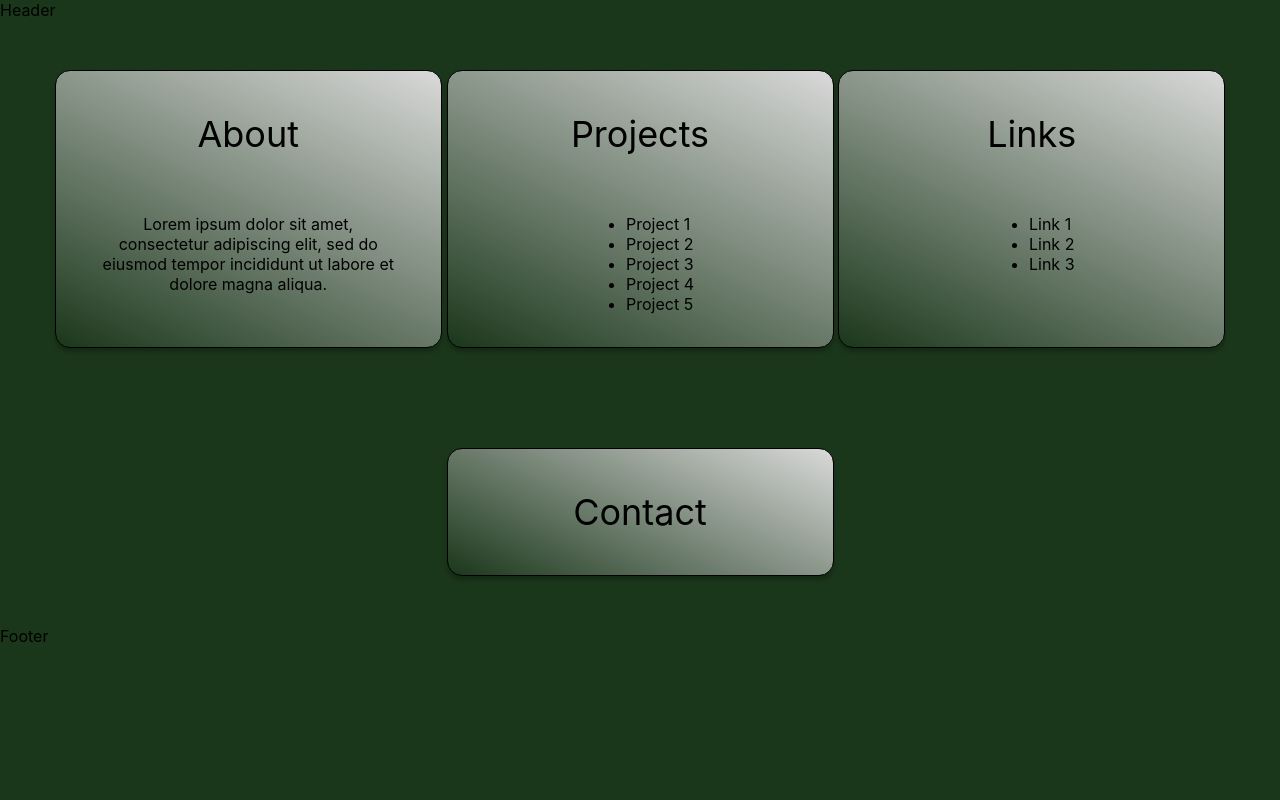
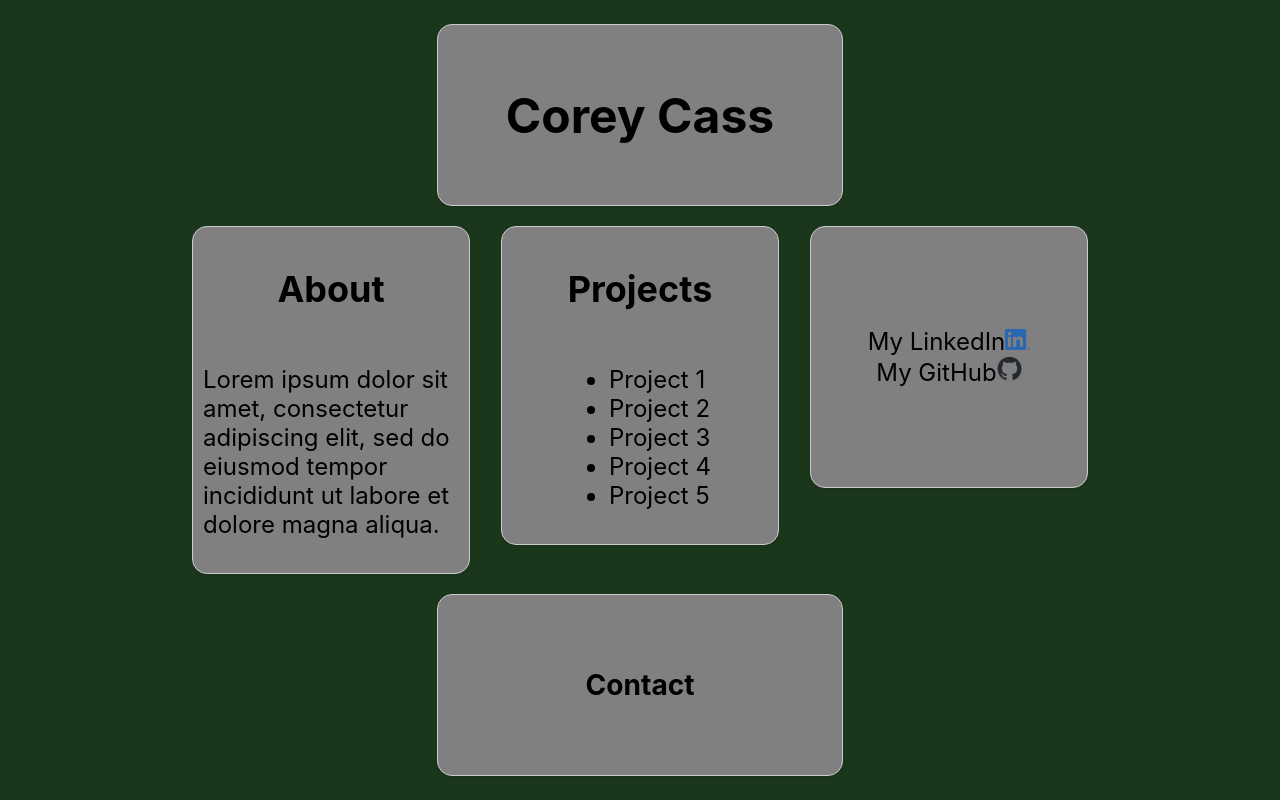
Before and after one commit to TheLavitz/portfolio, a React app in the folder home-page/: page / in a window 1280 px wide. Built offline with nearby package versions, Linux system fonts and the light colour scheme.

Commit message:
Starting to come together

```diff
--- a/home-page/src/Home.css
+++ b/home-page/src/Home.css
@@ -1,20 +1,58 @@
-.layout {
-    display: flex;
-    padding: 50px;
-    margin: auto;
-    flex-wrap: wrap;
-    /* align-content: center; */
-    flex-direction: row;
-    justify-content: space-evenly;
-    align-items: stretch;
+body {
+  margin: 0;
+  padding: 0;
+  display: flex;
+  align-items: center;
+  justify-content: center;
+  height: 100vh;
 }
-.contact {
-    display: flex;
-    padding: 50px;
-    margin: auto;
-    flex-wrap: wrap;
-    /* align-content: center; */
-    flex-direction: row;
-    justify-content: space-evenly;
-    align-items: stretch;
+.table {
+  display: flex;
+  flex-direction: column;
+  align-items: center;
 }
+.spread {
+  display: flex;
+  justify-content: space-between;
+  width: 70vw;
+  margin-top: 20px;
+  margin-bottom: 20px;
+}
+.card {
+  padding: 10px;
+  width: 20vw;
+  min-width: min-content;
+  height: 30vh;
+  min-height: min-content;
+  background-color: #808080;
+  border: 1px solid #ccc;
+  border-radius: 15px;
+  display: flex;
+  flex-direction: column;
+  align-items: center;
+  justify-content: center;
+  font-size: 1.5rem;
+  box-shadow: 0 2px 4px rgba(0, 0, 0, 0.1);
+  overflow: hidden;
+  text-overflow: ellipsis;
+}
+.horizontal-card {
+  padding: 10px;
+  width: 30vw;
+  height: 20vh;
+  background-color: #808080;
+  border: 1px solid #ccc;
+  border-radius: 15px;
+  display: flex;
+  flex-direction: column;
+  align-items: center;
+  justify-content: center;
+  font-size: 1.5rem;
+  box-shadow: 0 2px 4px rgba(0, 0, 0, 0.1);
+  overflow: hidden;
+  text-overflow: ellipsis;
+}
+a {
+    text-decoration: none;
+    color: inherit;
+}
--- a/home-page/src/Home.js
+++ b/home-page/src/Home.js
@@ -1,25 +1,23 @@
 import React from "react";
-import Header from "./components/Header";
+import Title from "./components/Title";
 import About from "./components/About";
 import Projects from "./components/Projects";
 import Links from "./components/Links";
 import Contact from "./components/Contact";
-import Footer from "./components/Footer";
 import "./Home.css";
 
 const Home = () => {
   return (
     <>
-      <Header />
-      <div className="layout">
-        <About />
-        <Projects />
-        <Links />
-      </div>
-      <div className="contact">
+      <div className="table">
+        <Title />
+        <div className="spread">
+          <About />
+          <Projects />
+          <Links />
+        </div>
         <Contact />
       </div>
-      <Footer />
     </>
   );
 };
--- a/home-page/src/components/About.css
+++ /dev/null
@@ -1,33 +0,0 @@
-.card {
-  width: 25%;
-  display: inline-flex;
-  padding: 17px 45px;
-  flex-direction: column;
-  align-items: center;
-  gap: 18px;
-  border-radius: 15px;
-  border: 1px solid #000;
-  background: linear-gradient(
-    206deg,
-    #d9d9d9 -0.04%,
-    rgba(217, 217, 217, 0) 99.96%
-  );
-  box-shadow: 0px 4px 4px 0px rgba(0, 0, 0, 0.25);
-}
-h1 {
-  /* color: #fff; */
-  font-family: Inter;
-  font-size: 36px;
-  font-style: normal;
-  font-weight: 400;
-  line-height: normal;
-}
-p {
-  /* color: #fff; */
-  text-align: center;
-  font-family: Inter;
-  font-size: 16px;
-  font-style: normal;
-  font-weight: 400;
-  line-height: normal;
-}
--- a/home-page/src/components/About.js
+++ b/home-page/src/components/About.js
@@ -1,13 +1,15 @@
-import React from 'react'
-import "./About.css"
+import React from "react";
 
 const About = () => {
   return (
     <div className="card">
-      <h1>About</h1>
-      <p>Lorem ipsum dolor sit amet, consectetur adipiscing elit, sed do eiusmod tempor incididunt ut labore et dolore magna aliqua.</p>
+      <h2>About</h2>
+      <p>
+        Lorem ipsum dolor sit amet, consectetur adipiscing elit, sed do eiusmod
+        tempor incididunt ut labore et dolore magna aliqua.
+      </p>
     </div>
-  )
-}
+  );
+};
 
-export default About
+export default About;
--- a/home-page/src/components/Contact.css
+++ /dev/null
@@ -1,32 +0,0 @@
-.card {
-    display: inline-flex;
-    padding: 17px 45px;
-    flex-direction: column;
-    align-items: center;
-    gap: 18px;
-    border-radius: 15px;
-    border: 1px solid #000;
-    background: linear-gradient(
-      206deg,
-      #d9d9d9 -0.04%,
-      rgba(217, 217, 217, 0) 99.96%
-    );
-    box-shadow: 0px 4px 4px 0px rgba(0, 0, 0, 0.25);
-  }
-  h1 {
-    /* color: #fff; */
-    font-family: Inter;
-    font-size: 36px;
-    font-style: normal;
-    font-weight: 400;
-    line-height: normal;
-  }
-  p {
-    /* color: #fff; */
-    text-align: center;
-    font-family: Inter;
-    font-size: 16px;
-    font-style: normal;
-    font-weight: 400;
-    line-height: normal;
-  }
--- a/home-page/src/components/Contact.js
+++ b/home-page/src/components/Contact.js
@@ -2,8 +2,8 @@ import React from 'react'
 
 const Contact = () => {
   return (
-    <div className="card">
-      <h1>Contact</h1>
+    <div className="horizontal-card">
+      <h3>Contact</h3>
     </div>
   )
 }
--- a/home-page/src/components/Footer.js
+++ /dev/null
@@ -1,9 +0,0 @@
-import React from 'react'
-
-const Footer = () => {
-  return (
-    <div>Footer</div>
-  )
-}
-
-export default Footer
--- a/home-page/src/components/Header.js
+++ /dev/null
@@ -1,9 +0,0 @@
-import React from 'react'
-
-const Header = () => {
-  return (
-    <div>Header</div>
-  )
-}
-
-export default Header
--- a/home-page/src/components/Links.css
+++ /dev/null
@@ -1,33 +0,0 @@
-.card {
-    width: 10%;
-    display: inline-flex;
-    padding: 17px 45px;
-    flex-direction: column;
-    align-items: center;
-    gap: 18px;
-    border-radius: 15px;
-    border: 1px solid #000;
-    background: linear-gradient(
-      206deg,
-      #d9d9d9 -0.04%,
-      rgba(217, 217, 217, 0) 99.96%
-    );
-    box-shadow: 0px 4px 4px 0px rgba(0, 0, 0, 0.25);
-  }
-  h1 {
-    /* color: #fff; */
-    font-family: Inter;
-    font-size: 36px;
-    font-style: normal;
-    font-weight: 400;
-    line-height: normal;
-  }
-  p {
-    /* color: #fff; */
-    text-align: center;
-    font-family: Inter;
-    font-size: 16px;
-    font-style: normal;
-    font-weight: 400;
-    line-height: normal;
-  }
--- a/home-page/src/components/Links.js
+++ b/home-page/src/components/Links.js
@@ -1,16 +1,28 @@
-import React from 'react'
+import React from "react";
+import linkedIn from "./images/LI-In-Bug.png";
+import gitHub from "./images/github-mark.png";
 
 const Links = () => {
   return (
     <div className="card">
-      <h1>Links</h1>
-      <ul>
-        <li>Link 1</li>
-        <li>Link 2</li>
-        <li>Link 3</li>
-      </ul>
+      <span>
+        <a href="https://www.linkedin.com/in/coreycass/">My LinkedIn</a>
+        <img
+          src={linkedIn}
+          alt="LinkedIn Bug"
+          style={{ width: "25px", height: "auto" }}
+        />
+      </span>
+      <span>
+        <a href="https://github.com/TheLavitz">My GitHub</a>
+        <img
+          src={gitHub}
+          alt="GitHub Mark"
+          style={{ width: "25px", height: "auto" }}
+        />
+      </span>
     </div>
-  )
-}
+  );
+};
 
-export default Links
+export default Links;
--- a/home-page/src/components/Projects.css
+++ /dev/null
@@ -1,33 +0,0 @@
-.card {
-    width: 10%;
-    display: inline-flex;
-    padding: 17px 45px;
-    flex-direction: column;
-    align-items: center;
-    gap: 18px;
-    border-radius: 15px;
-    border: 1px solid #000;
-    background: linear-gradient(
-      206deg,
-      #d9d9d9 -0.04%,
-      rgba(217, 217, 217, 0) 99.96%
-    );
-    box-shadow: 0px 4px 4px 0px rgba(0, 0, 0, 0.25);
-  }
-  h1 {
-    /* color: #fff; */
-    font-family: Inter;
-    font-size: 36px;
-    font-style: normal;
-    font-weight: 400;
-    line-height: normal;
-  }
-  p {
-    /* color: #fff; */
-    text-align: center;
-    font-family: Inter;
-    font-size: 16px;
-    font-style: normal;
-    font-weight: 400;
-    line-height: normal;
-  }
--- a/home-page/src/components/Projects.js
+++ b/home-page/src/components/Projects.js
@@ -3,7 +3,7 @@ import React from "react";
 const Projects = () => {
   return (
     <div className="card">
-      <h1>Projects</h1>
+      <h2>Projects</h2>
       <ul>
         <li>Project 1</li>
         <li>Project 2</li>
--- /dev/null
+++ b/home-page/src/components/Title.js
@@ -0,0 +1,11 @@
+import React from "react";
+
+const Header = () => {
+  return (
+    <div className="horizontal-card">
+      <h1>Corey Cass</h1>
+    </div>
+  );
+};
+
+export default Header;
```
Also changed, not shown: home-page/src/components/images/LI-In-Bug.png (added), home-page/src/components/images/LI-Logo.png (added), home-page/src/components/images/github-mark-white.png (added), home-page/src/components/images/github-mark-white.svg (added), home-page/src/components/images/github-mark.png (added), home-page/src/components/images/github-mark.svg (added).
